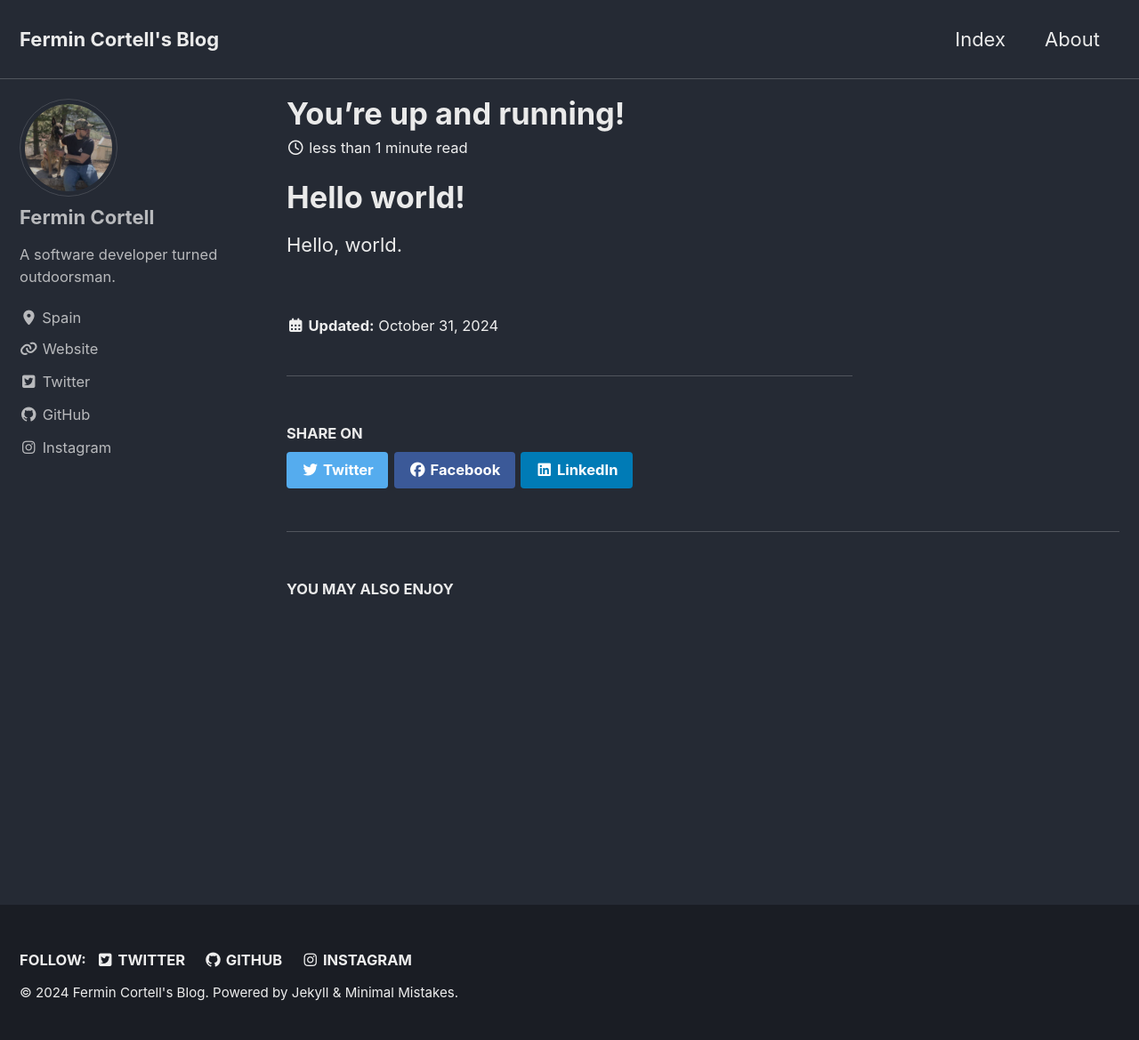
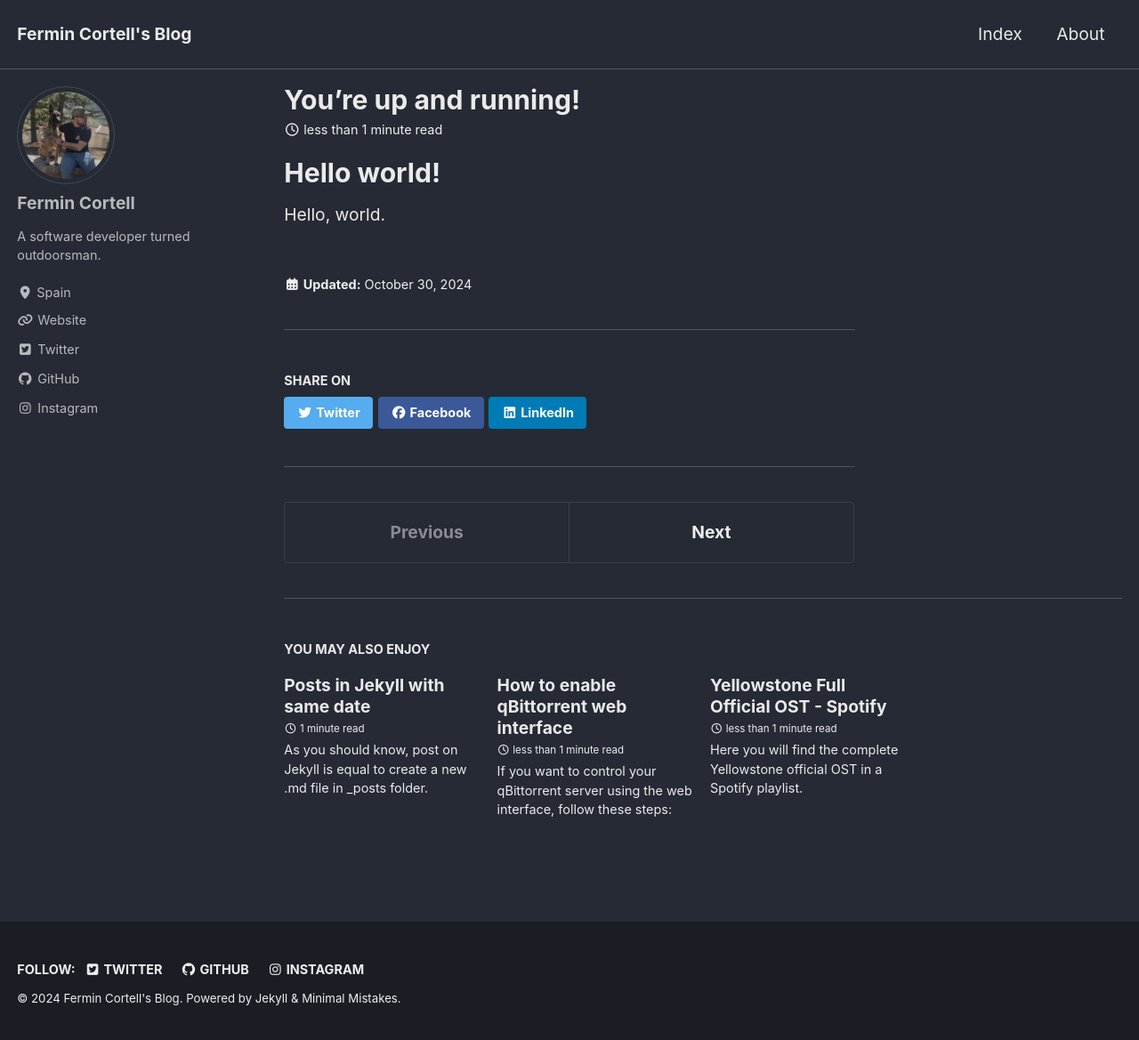
Before and after one commit to fcortell/fcortell-blog, a Jekyll site: the page built from _posts/2024-10-31-Hello-World.md, in a window 1280 px wide and 1172 px high. Shown: the top 1169 px of the window at 89% size. Built offline with Jekyll 4.4.1, drawn with Linux system fonts in a browser that asks for light colours; cached includes are drawn as plain includes.

Commit message:
blogging

````diff
--- /dev/null
+++ b/_posts/2024-11-11-How-to-enable-qbittorrent-web-interface.md
@@ -0,0 +1,23 @@
+---
+title: How to enable qBittorrent web interface
+date: 2024-11-11 10:43:54 +0200
+---
+
+If you want to control your qBittorrent server using the web interface, follow these steps:
+
+- In the menu bar, go to `Tools` > `Options`
+- In the next window, select the `Web UI option`
+
+![](/assets/images/blog/qbittorrent_settings.png)
+
+- Check the box for `Enable the Web User Interface` (Remote control)
+- Select a `port` (default is `8080`)
+- Set up a `username` and `password` (default is username: `admin` / password: `adminadmin`)
+
+Click `OK` to save the settings.
+
+Now you can access your server from a browser by entering the IP address and port of your qBittorrent server, for example: `192.168.1.100:8080` as shown below:
+
+![](/assets/images/blog/qbittorrent.png)
+
+Additionally, you can access it from your Android device if you install qBittorrent Client or qBittorrent Client Pro.
--- /dev/null
+++ b/_posts/2024-11-11-Post-in-Jekyll-with-same-date.md
@@ -0,0 +1,65 @@
+---
+title: Posts in Jekyll with same date
+date: 2024-11-11 11:05:54 +0200
+---
+
+As you should know, post on Jekyll is equal to create a new `.md` file in `_posts` folder.
+
+Then you name it as `YEAR-MONTH-DAY-title.MARKUP`
+Where YEAR is a four-digit number, MONTH and DAY are both two-digit numbers, and MARKUP is the file extension representing the format used in the file, `md` for Markdown. For example, the following are examples of valid post filenames:
+
+```
+2024-08-01-article-1.md
+2024-08-01-article-2.md
+```
+
+By default, Jekyll uses the date you use in the filename, so 2024-08-01-article-2.md is read by Jekyll, and then when it displays the posts, it uses that date.
+
+However, your post should also have a date field in the YAML front matter. You will find that when you create a new blank Jekyll site, it includes that field. This is a best practice, especially for people like you who may post more than once a day and care about how the file gets displayed.
+
+Using the date field, you can use this format:
+```
+date: 2024-08-01
+```
+
+But it's importat to include the timezone
+
+![](/assets/images/blog/date_frontmatter_jekyll.png)
+
+
+In our case, that does not help a lot because you want more granularity, so you can extend the date format like this, which includes `HH:MM;SS +TTTT`
+```
+date: 2024-08-01 02:05:54 +0200
+```
+
+Here is what you should minimally do so you get the sorting right, assuming article 1 was written first and article 2 was written second:
+
+2024-08-01-article-1.md:
+```
+---
+layout: single
+title: article-1
+date: 2024-08-01 02:01:00 +0200
+excerpt:
+seo_title:
+seo_description:
+categories:
+tags:
+---
+The content goes here...
+```
+
+2024-08-01-article-2.md:
+```
+---
+layout: single
+title: article-2
+date: 2024-08-01 02:02:00 +0200
+excerpt:
+seo_title:
+seo_description:
+categories:
+tags:
+---
+The content goes here...
+```
--- /dev/null
+++ b/_posts/2024-11-11-Yellowstone-Full-OST.md
@@ -0,0 +1,10 @@
+---
+title: Yellowstone Full Official OST - Spotify
+date: 2024-11-11 09:05:54 +0200
+---
+
+Here you will find the complete Yellowstone official OST in a Spotify playlist.
+
+Yee-haw!
+
+<iframe style="border-radius:12px" src="https://open.spotify.com/embed/playlist/13i0IjcyScu3jAvEvMNqSj?utm_source=generator" width="100%" height="352" frameBorder="0" allowfullscreen="" allow="autoplay; clipboard-write; encrypted-media; fullscreen; picture-in-picture" loading="lazy"></iframe>
--- a/_sass/minimal-mistakes/_variables.scss
+++ b/_sass/minimal-mistakes/_variables.scss
@@ -6,7 +6,7 @@
    Typography
    ========================================================================== */
 
-$doc-font-size: 16px !default;
+$doc-font-size: 14px !default;
 $doc-font-size-medium: $doc-font-size * 1.125 !default;
 $doc-font-size-large: $doc-font-size * 1.25 !default;
 $doc-font-size-x-large: $doc-font-size * 1.375 !default;
````
Also changed, not shown: _posts/2024-10-31-Hello-World.md (+1 -0 lines), assets/images/blog/date_frontmatter_jekyll.png (added), assets/images/blog/qbittorrent.png (added), assets/images/blog/qbittorrent_settings.png (added).
